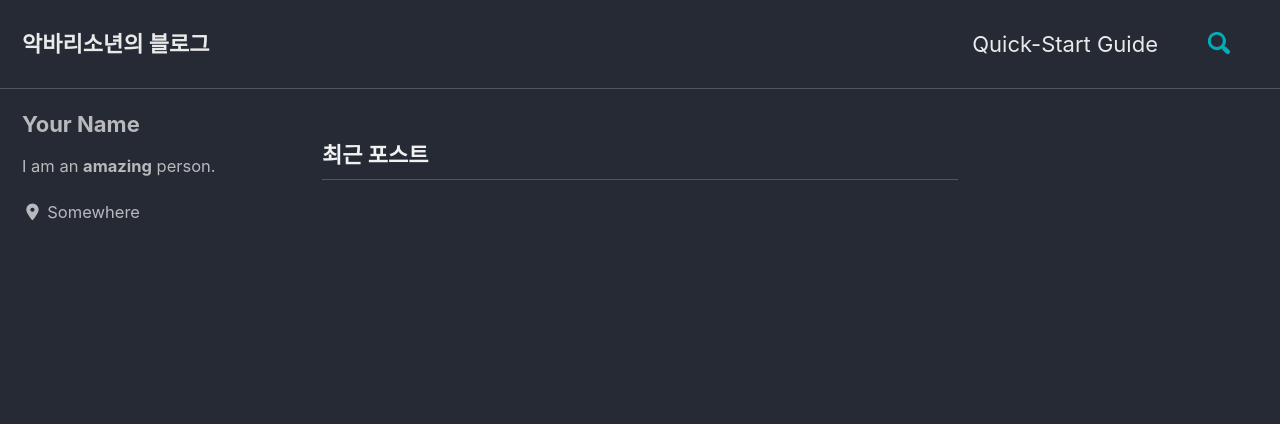
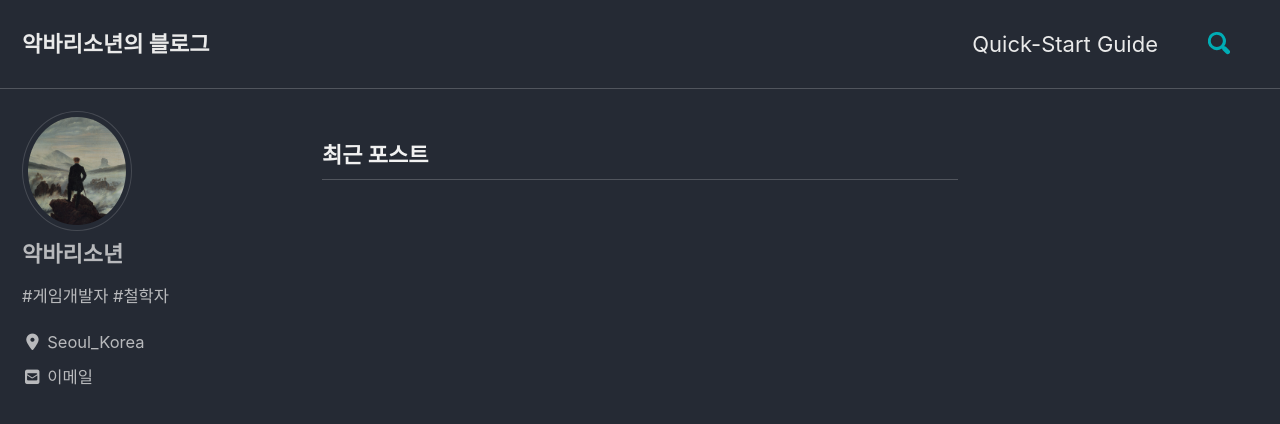
Before and after one commit to surmounter/Blog, a Jekyll site: the page built from index.html, in a window 1280 px wide and 900 px high. Shown: the top 424 px of the window. Built offline with Jekyll 4.4.1, drawn with Linux system fonts in a browser that asks for light colours; cached includes are drawn as plain includes; nearby versions of some CDN libraries; the list of posts is cut into pages by our own code.

Commit message:
Update _config.yml

```diff
--- a/_config.yml
+++ b/_config.yml
@@ -107,11 +107,11 @@ analytics:
 
 # Site Author
 author:
-  name             : "Your Name"
-  avatar           : # path of avatar image, e.g. "/assets/images/bio-photo.jpg"
-  bio              : "I am an **amazing** person."
-  location         : "Somewhere"
-  email            :
+  name             : "악바리소년"
+  avatar           : "/img/profile.png"
+  bio              : "#게임개발자 #철학자"
+  location         : "Seoul_Korea"
+  email            : "surmounter3283@gmail.com"
   links:
     - label: "Email"
       icon: "fas fa-fw fa-envelope-square"
```
